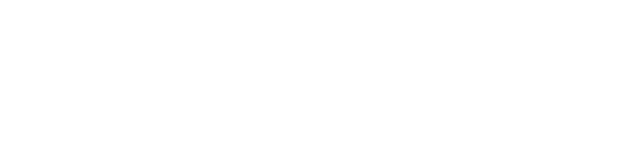
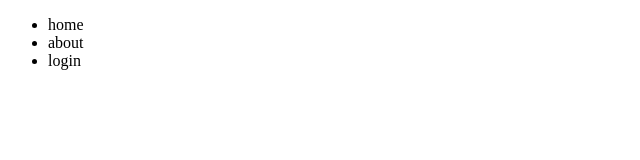
Before and after one commit to MohamedKhaledWorking/GIT-Task, a plain HTML site: page index.html in a window 1280 px wide. Shown: the whole page, without its empty margins (0-640 px from the left). Drawn offline with Linux system fonts and the light colour scheme.

Commit message:
adding the header

```diff
--- a/index.html
+++ b/index.html
@@ -6,6 +6,12 @@
     <title>home</title>
 </head>
 <body>
-
+    <header>
+        <ul>
+            <li>home</li>
+            <li>about</li>
+            <li>login</li>
+        </ul>
+    </header>
 </body>
 </html>
```
